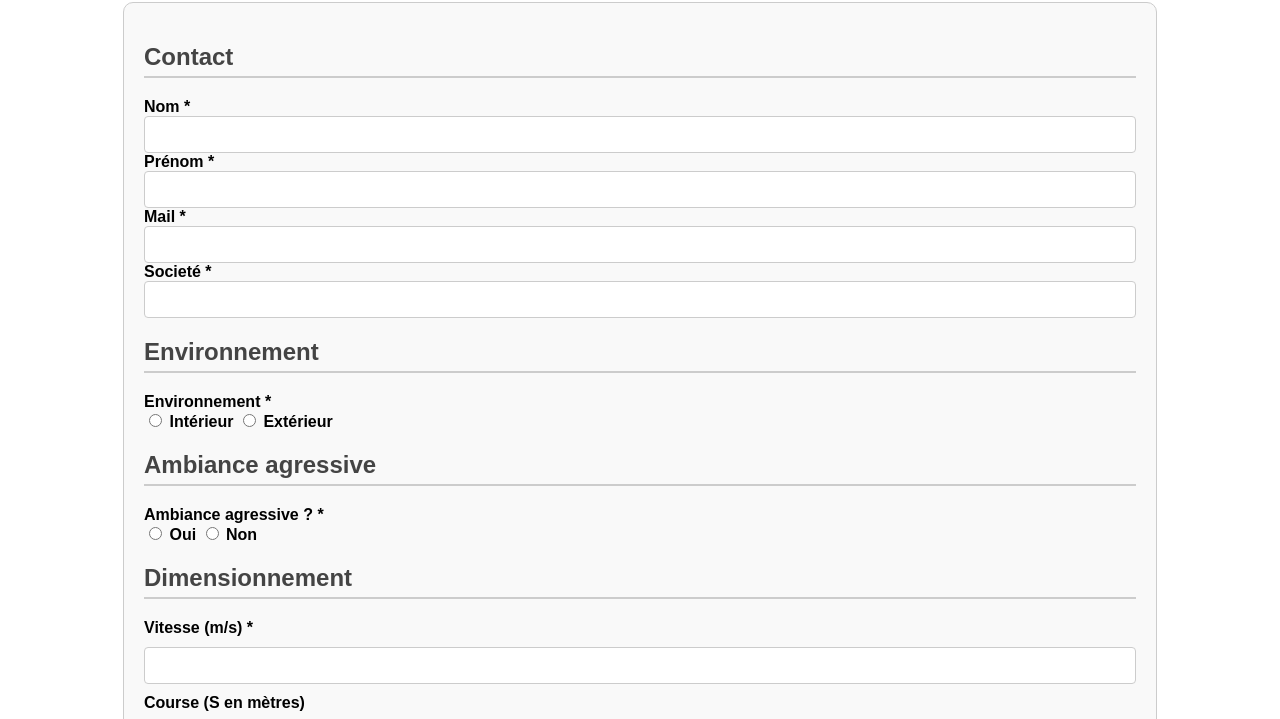
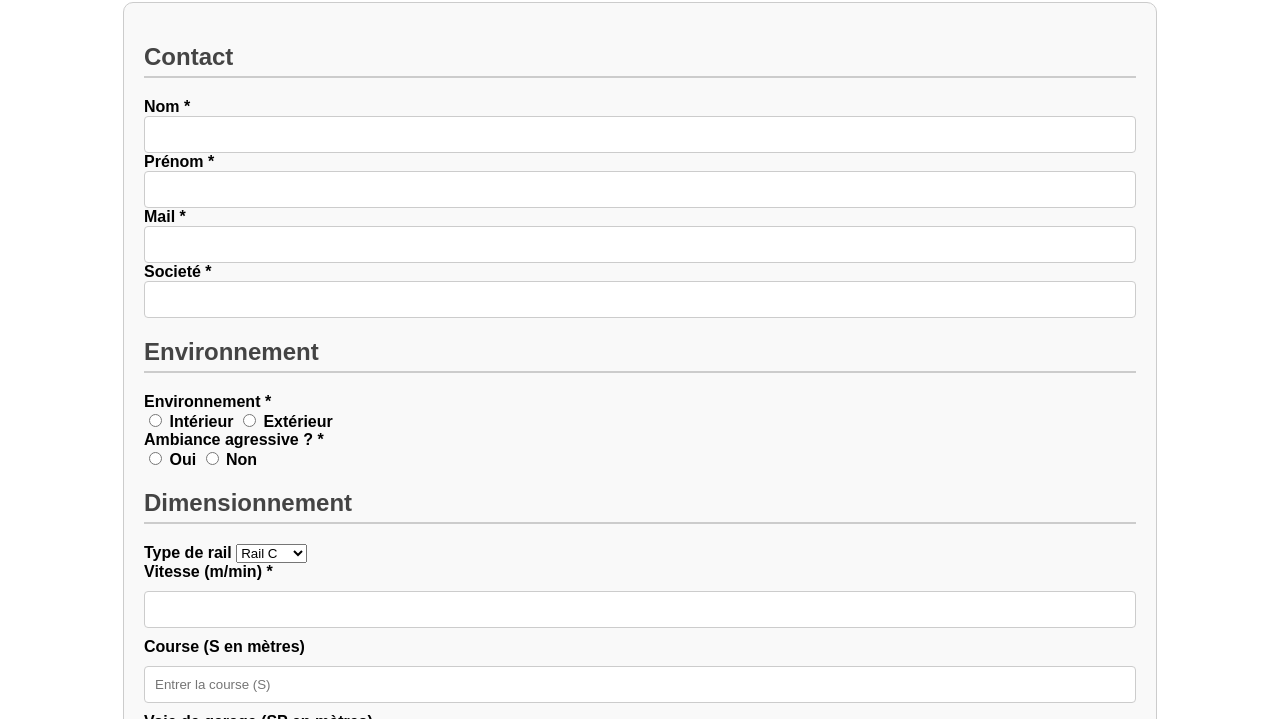
Before and after one commit to RomainH69/Festoon_form, a website: page form.html in a window 1280 px wide. Shown: the part 78-797 px from the top of the page. Drawn offline with Linux system fonts and the light colour scheme.

Commit message:
Ajout de :  -type de rail  -spécifications ambiance  -autres infos  -ajout de fichiers

```diff
--- a/form.html
+++ b/form.html
@@ -165,7 +165,7 @@
 
 <h1>Formulaire Guirlande de Câbles</h1>
 
-<form id="guirlandeForm" action="http://localhost:3000/send-email" method="POST">
+<form id="guirlandeForm" enctype="multipart/form-data">
 
 	<h2>Contact</h2>
         <div class="form-group">
@@ -198,7 +198,6 @@
             <label for="exterieur">Extérieur</label>
         </div>
 
-		<h2>Ambiance agressive</h2>
         <div class="form-group radio-group">
             <label>Ambiance agressive ? *</label><br>
             <input type="radio" id="oui" name="ambiance" value="Oui" required>
@@ -216,7 +215,34 @@
 		<h2>Dimensionnement</h2>
 
 		<div class="form-group">
-            <label for="vitesse">Vitesse (m/s) *</label>
+			<label for="railType">Type de rail</label>
+			<select id="railType" name="railType">
+				<option value="Rail C">Rail C</option>
+				option value="Rail carré">Rail carré</option>
+				<option value="IPE 80">IPE 80</option>
+				<option value="IPE 100">IPE 100</option>
+				<option value="IPE 120">IPE 120</option>
+				<option value="IPE 140">IPE 140</option>
+				<option value="IPE 160">IPE 160</option>
+				<option value="IPE 180">IPE 180</option>
+				<option value="IPE 200">IPE 200</option>
+				<option value="IPE 220">IPE 220</option>
+				<option value="IPE 240">IPE 240</option>
+				<option value="IPN 80">IPN 80</option>
+				<option value="IPN 100">IPN 100</option>
+				<option value="IPN 120">IPN 120</option>
+				<option value="IPN 140">IPN 140</option>
+				<option value="IPN 160">IPN 160</option>
+				<option value="IPN 180">IPN 180</option>
+				<option value="IPN 200">IPN 200</option>
+				<option value="IPN 220">IPN 220</option>
+				<option value="IPN 240">IPN 240</option>
+			</select>
+
+		</div>
+
+		<div class="form-group">
+            <label for="vitesse">Vitesse (m/min) *</label>
             <input type="number" id="vitesse" name="vitesse" step="0.01" required>
         </div>
 
@@ -289,8 +315,8 @@
                     </select></td>
 					 <td>
 						<select name="fourniture[]" required> <!-- Sélection Fourniture -->
+						<option value="Vahle">Vahle</option>
 						<option value="Client">Client</option>
-						<option value="Vahle">Vahle</option>
 						</select>
 					</td>
                     <td><button type="button" class="remove-row">Supprimer</button></td>
@@ -303,6 +329,14 @@
             <label for="surlongueur">Surlongueur de câble (m) *</label>
             <input type="number" id="surlongueur" name="surlongueur" required>
         </div>
+
+		<!-- Champ pour les autres informations -->
+		<label for="otherInfo">Autres informations</label>
+		<textarea id="otherInfo" name="otherInfo" rows="4" cols="50" placeholder="Ajoutez des informations supplémentaires ici..."></textarea>
+
+		<!-- Champ pour ajouter des fichiers -->
+		<label for="fileUpload">Ajouter des fichiers</label>
+		<input type="file" id="fileUpload" name="fileUpload" multiple>
 
     <input type="submit" value="Envoyer">
 </form>
@@ -382,8 +416,8 @@
                     </select></td>
 				 <td>
 					<select name="fourniture[]" required> <!-- Sélection Fourniture -->
+                    <option value="Vahle">Vahle</option>
                     <option value="Client">Client</option>
-                    <option value="Vahle">Vahle</option>
 					</select>
 				</td>
                 <td><button type="button" class="remove-row">Supprimer</button></td>
@@ -418,14 +452,8 @@
     const forme = formData.getAll('forme[]');
     const fourniture = formData.getAll('fourniture[]');
 
-    for (let i = 0; i < quantite.length; i++) {
-        cables.push({
-            quantite: quantite[i],
-            nbPoles: nbPoles[i],
-            forme: forme[i],
-            fourniture: fourniture[i]
-        });
-    }
+
+
 
 	 // Convertit les données en JSON
     const data = {
@@ -436,12 +464,14 @@
         environnement: formData.get('environnement'),
         ambiance: formData.get('ambiance'),
 		preciseAmbiance: formData.get('preciseAmbiance'),
+		railType: formData.get('railType'),
         vitesse: formData.get('vitesse'),
         course: formData.get('course'),
         sp: formData.get('sp'),
         dh: formData.get('dh'),
         totalLength: formData.get('totalLength'),
-        cables: cables
+        cables: cables,
+		otherInfo: formData.get('otherInfo')
     };
 
 
@@ -449,9 +479,8 @@
     fetch('http://localhost:3000/send-email', {
         method: 'POST',
         headers: {
-            'Content-Type': 'application/json'
         },
-        body: JSON.stringify(data)
+        body: formData
     })
     .then(response => response.json())
     .then(data => {
```
Also changed, not shown: package.json (+13 -1 lines), server.js (+32 -7 lines), 9 other files.
